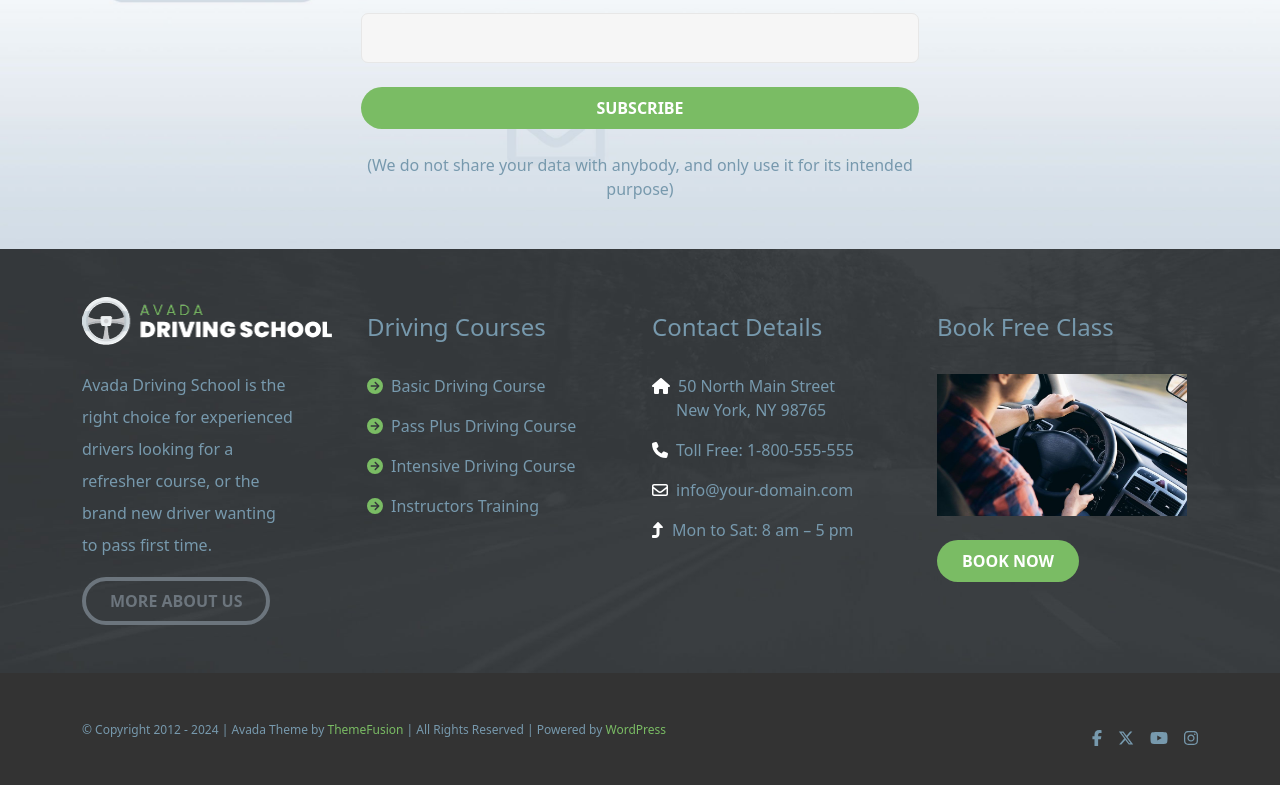
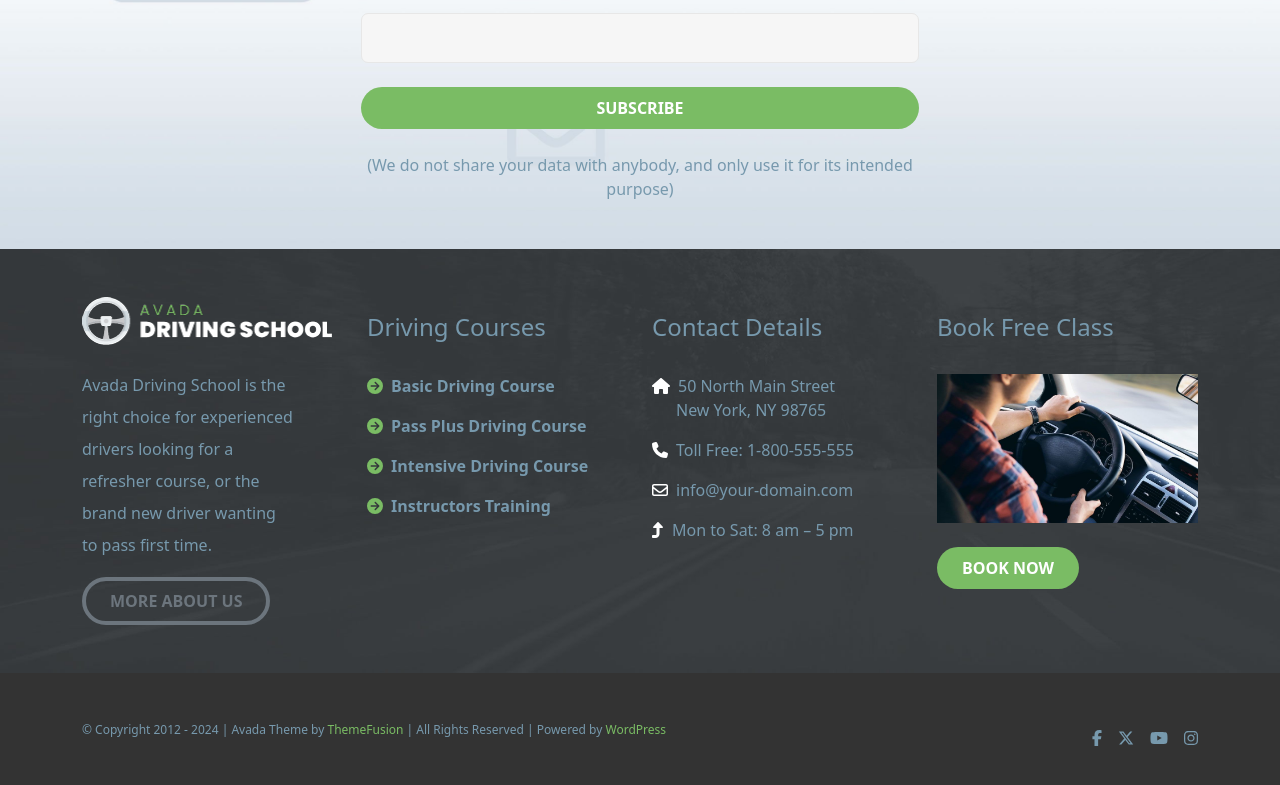
Before and after one commit to MiriamPecora/proj-html-vuejs, a Vue app: page / in a window 1280 px wide. Shown: the part 4752-5537 px from the top of the page. Built offline with nearby package versions, Linux system fonts and the light colour scheme.

Commit message:
[FIX] Fixed details in footer

```diff
--- a/src/components/AppFooter.vue
+++ b/src/components/AppFooter.vue
@@ -46,16 +46,16 @@
                             <h4 class="pb-4">Driving Courses</h4>
                             <ul class="d-flex flex-column gap-3">
                                 <li>
-                                    <a href="/"><font-awesome-icon class="me-2 team-10-text-main" icon="fa-solid fa-circle-arrow-right" />Basic Driving Course</a>
+                                    <a href="/"><font-awesome-icon class="me-2 team-10-text-main" icon="fa-solid fa-circle-arrow-right" /><span>Basic Driving Course</span></a>
                                 </li>
                                 <li>
-                                    <a href="/"><font-awesome-icon class="me-2 team-10-text-main" icon="fa-solid fa-circle-arrow-right" />Pass Plus Driving Course</a>
+                                    <a href="/"><font-awesome-icon class="me-2 team-10-text-main" icon="fa-solid fa-circle-arrow-right" /><span>Pass Plus Driving Course</span></a>
                                 </li>
                                 <li>
-                                    <a href="/"><font-awesome-icon class="me-2 team-10-text-main" icon="fa-solid fa-circle-arrow-right" />Intensive Driving Course</a>
+                                    <a href="/"><font-awesome-icon class="me-2 team-10-text-main" icon="fa-solid fa-circle-arrow-right" /><span>Intensive Driving Course</span></a>
                                 </li>
                                 <li>
-                                    <a href="/"><font-awesome-icon class="me-2 team-10-text-main" icon="fa-solid fa-circle-arrow-right" />Instructors Training</a>
+                                    <a href="/"><font-awesome-icon class="me-2 team-10-text-main" icon="fa-solid fa-circle-arrow-right" /><span>Instructors Training</span></a>
                                 </li>
                             </ul>
                         </div>
@@ -83,7 +83,7 @@
                     <div class="col">
                         <div class="content mt-3">
                             <h4 class="pb-4">Book Free Class</h4>
-                            <img class="pb-4" src="../assets/img/footer/blogpost-ten.jpg" alt="">
+                            <img class="pb-4 w-100" src="../assets/img/footer/blogpost-ten.jpg" alt="">
                             <button id="greenbtn" class="btn rounded-5 px-4 py-2 fw-semibold text-white" type="submit">BOOK NOW</button>
                         </div>
                     </div>
@@ -96,7 +96,7 @@
                 <div class="row w-100">
                     <div class="col-sm-6 col-md-8 d-flex align-items-center">
                         <div class="content text-nowrap">
-                            <p class="size_sm">© Copyright 2012 - 2024 | Avada Theme by <span class="highlight">ThemeFusion</span> | All Rights Reserved | Powered by <span class="highlight">WordPress</span></p>
+                            <p class="size_sm">© Copyright 2012 - 2024 | Avada Theme by <span class="team-10-text-main">ThemeFusion</span> | All Rights Reserved | Powered by <span class="team-10-text-main">WordPress</span></p>
                         </div>
                     </div>
                 </div>
@@ -123,6 +123,17 @@
     a {
         text-decoration: none;
         color: $color-text;
+        font-weight: bold;
+
+        &:hover {
+             .team-10-text-main * {
+             color: white;
+            }
+
+            span {
+            color: $color-main;
+            }
+        }
     }
 
     #newsletter {
@@ -167,8 +178,4 @@
         }
     }
 
-    .highlight {
-        color: $color-main;
-    }
-
 </style>
```
